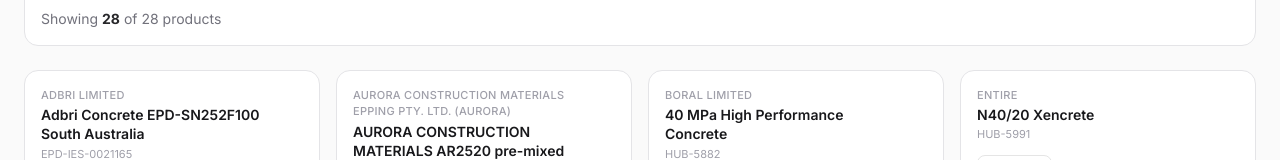
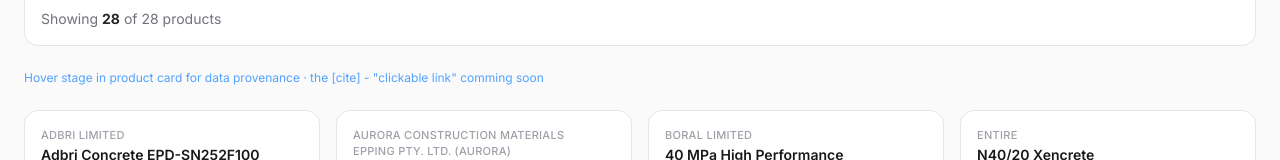
Before and after one commit to hpb0412/lcmh-assessment, a Next.js app: page / in a window 1280 px wide. Shown: the part 400-560 px from the top of the page. Built offline with nearby package versions, Linux system fonts and the light colour scheme.

Commit message:
feat: better hint

```diff
--- a/components/EpdExplorer.tsx
+++ b/components/EpdExplorer.tsx
@@ -102,6 +102,10 @@
         />
       </div>
 
+      <p className="text-xs text-blue-400">
+        Hover stage in product card for data provenance · the [cite] - "clickable link" comming soon
+      </p>
+
       {/* Product grid */}
 
       {filteredProducts.length === 0 ? (
```
Also changed, not shown: 1 other file (tests, documents, lock files or other folders).
